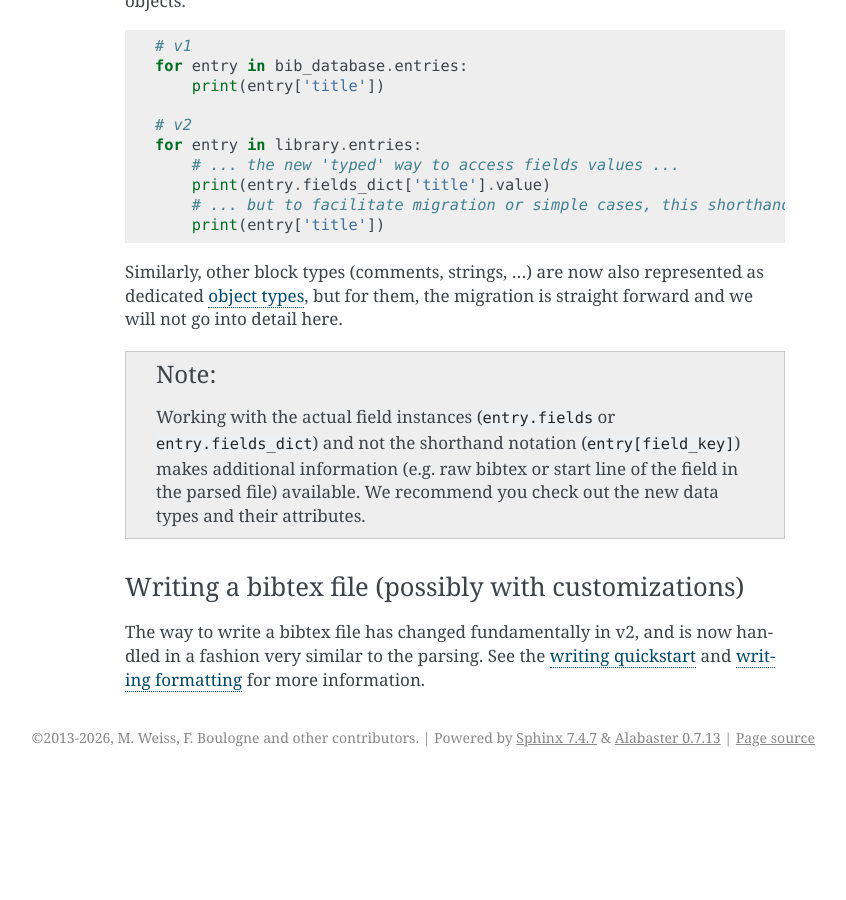
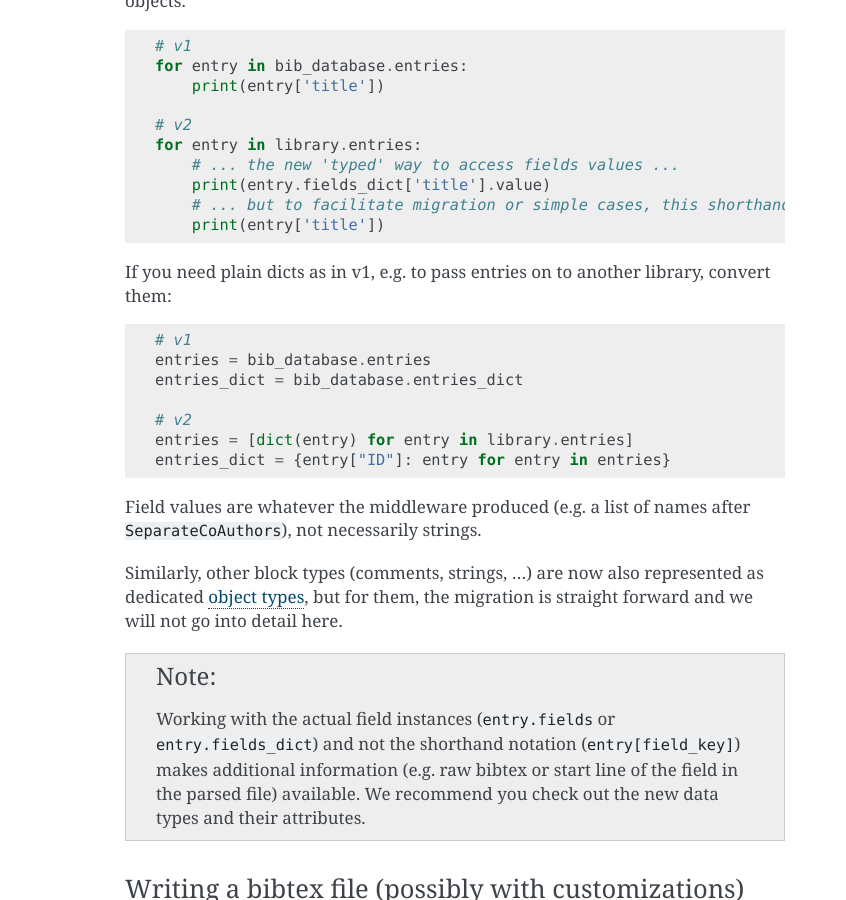
Before and after one commit to sciunto-org/python-bibtexparser, a Sphinx documentation site: the page built from docs/source/migrate.rst, in a window 1280 px wide and 900 px high, scrolled down 1922 px. Shown: the whole window, without its empty margins (295-1141 px from the left). Built offline with Sphinx 7.4.7, drawn with Linux system fonts in a browser that asks for light colours; before the commit the page ends 2699 px from its top, so only the background shows below that.

Commit message:
📝 Show how to get v1-style entry dicts in migration guide (#630)

```diff
--- a/docs/source/migrate.rst
+++ b/docs/source/migrate.rst
@@ -88,6 +88,20 @@ While in v1 entries were represented as dicts, in v2 they are represented as ``E
         # ... but to facilitate migration or simple cases, this shorthand notation also works ...
         print(entry['title'])
 
+If you need plain dicts as in v1, e.g. to pass entries on to another library, convert them:
+
+.. code-block:: python
+
+    # v1
+    entries = bib_database.entries
+    entries_dict = bib_database.entries_dict
+
+    # v2
+    entries = [dict(entry) for entry in library.entries]
+    entries_dict = {entry["ID"]: entry for entry in entries}
+
+Field values are whatever the middleware produced (e.g. a list of names after ``SeparateCoAuthors``), not necessarily strings.
+
 
 Similarly, other block types (comments, strings, ...) are now also represented as dedicated :ref:`object types <vocab>`,
 but for them, the migration is straight forward and we will not go into detail here.
```
